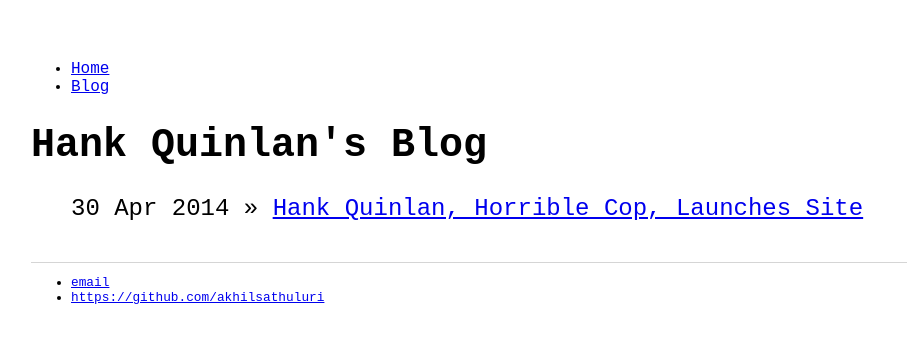
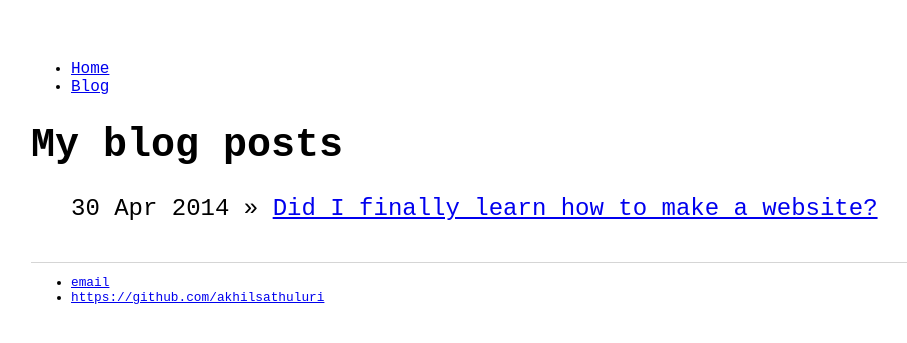
Before and after one commit to akhilsathuluri/akhilsathuluri.github.io, a Jekyll site: the page built from blog/index.html, in a window 1280 px wide. Shown: the top 343 px of the page, without its empty margins (161-1068 px from the left). Built offline with Jekyll 4.4.1, drawn with Linux system fonts in a browser that asks for light colours.

Commit message:
changed blogs

```diff
--- /dev/null
+++ b/_posts/2018-08-18-first-post.md
@@ -0,0 +1,6 @@
+---
+layout: post
+title: "Did I finally learn how to make a website?"
+date: 2014-04-30
+---
+Lets see. Only time can tell if I have
--- a/blog/index.html
+++ b/blog/index.html
@@ -1,6 +1,6 @@
 ---
 layout: default
-title: Hank Quinlan's Blog
+title: My blog posts
 ---
 	<h1>{{ page.title }}</h1>
 	<ul class="posts">
```
Also changed, not shown: _posts/2014-04-30-hank-quinlan-site-launched.md (deleted, +0 -7 lines).
